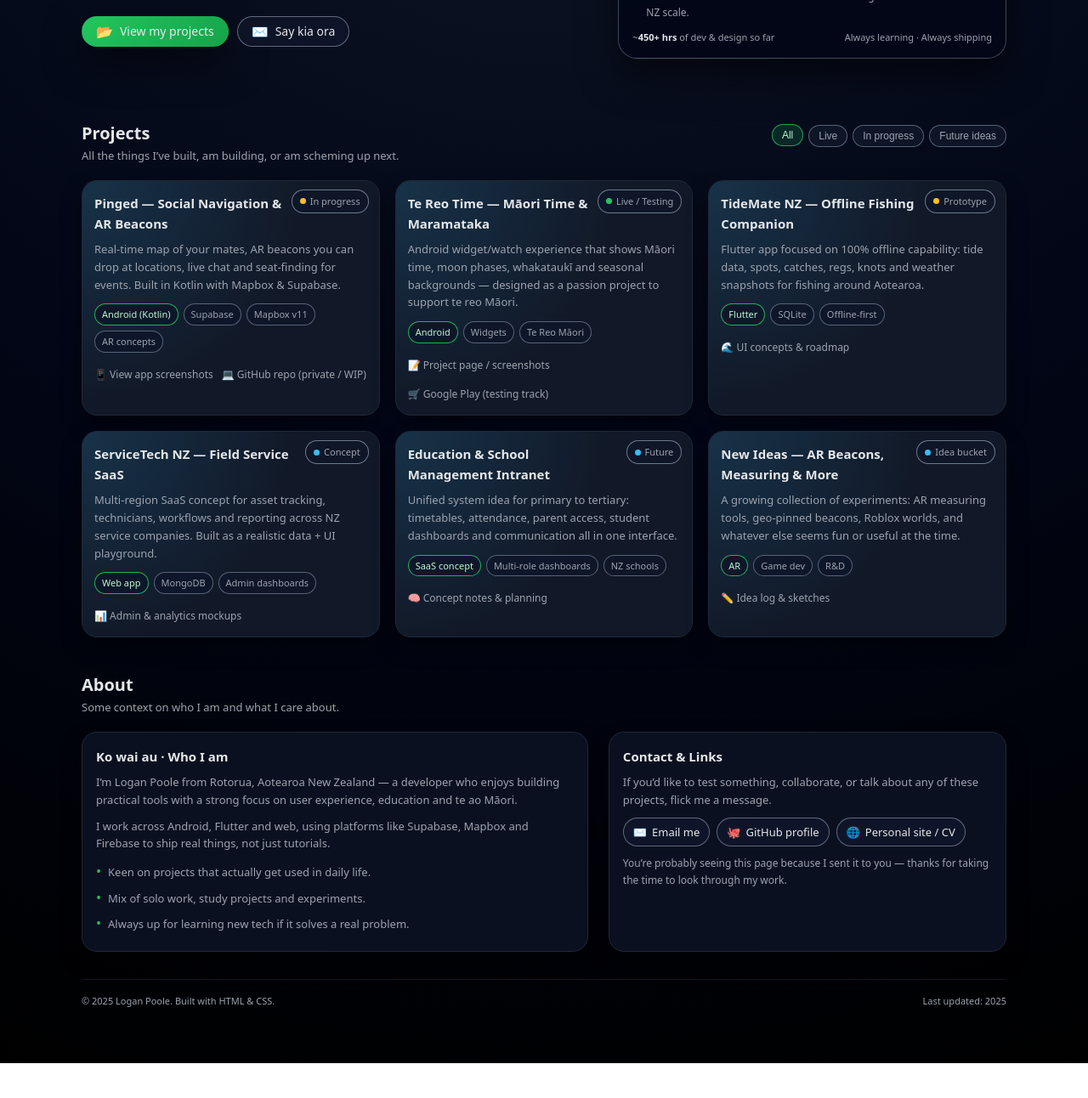
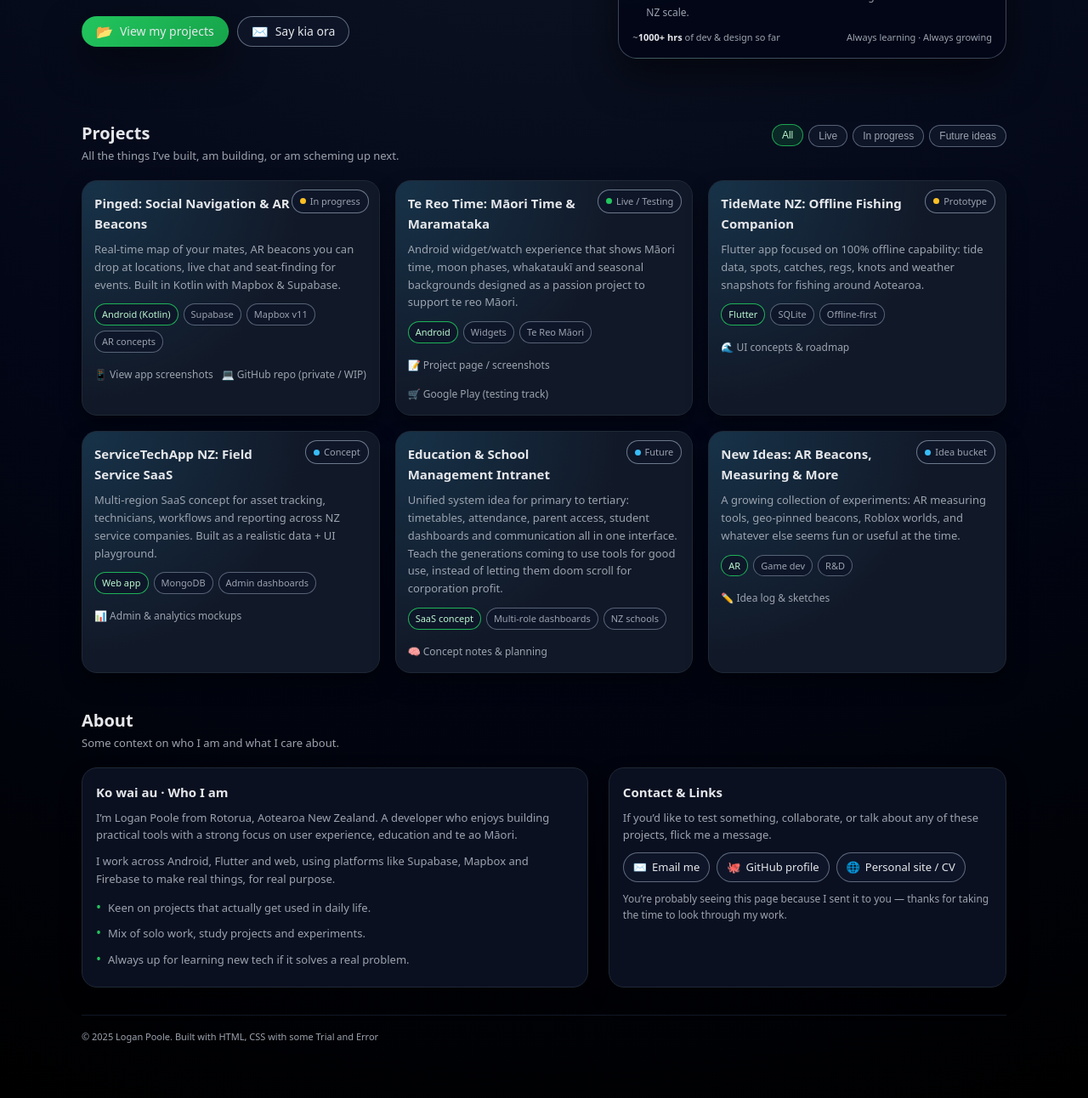
Before and after one commit to logan-poole/LoganPoole, a plain HTML site: page index.html in a window 1280 px wide. Shown: the part 451-1743 px from the top of the page at 85% size. Before the commit the page ends 1702 px from the top, so only its background shows below. Drawn offline with Linux system fonts and the light colour scheme.

Commit message:
Update index.html

```diff
--- a/index.html
+++ b/index.html
@@ -656,9 +656,9 @@
         <section class="hero" id="top">
             <div>
                 <div class="hero-kicker">Apps · Experiments · Side Projects</div>
-                <h1>Kia ora, I’m <span>Logan</span> — I design and build useful stuff.</h1>
+                <h1>Kia ora, I’m <span>Logan</span>.. I design and build useful stuff.</h1>
                 <p>
-                    Mobile apps, widgets, AR ideas and SaaS tools built around real needs — from
+                    Mobile apps, widgets, AR ideas and SaaS tools built around real needs from
                     te reo Māori time-telling and fishing tools to social navigation and school systems.
                 </p>
 
@@ -734,8 +734,8 @@
                     </div>
 
                     <div class="hero-card-footer">
-                        <span>~<strong>450+ hrs</strong> of dev & design so far</span>
-                        <span>Always learning · Always shipping</span>
+                        <span>~<strong>1000+ hrs</strong> of dev & design so far</span>
+                        <span>Always learning · Always growing</span>
                     </div>
                 </div>
             </div>
@@ -765,7 +765,7 @@
                         <span class="status-dot"></span>
                         <span>In progress</span>
                     </div>
-                    <h3 class="project-title">Pinged — Social Navigation & AR Beacons</h3>
+                    <h3 class="project-title">Pinged: Social Navigation & AR Beacons</h3>
                     <p class="project-sub">
                         Real-time map of your mates, AR beacons you can drop at locations, live chat
                         and seat-finding for events. Built in Kotlin with Mapbox & Supabase.
@@ -794,10 +794,10 @@
                         <span class="status-dot"></span>
                         <span>Live / Testing</span>
                     </div>
-                    <h3 class="project-title">Te Reo Time — Māori Time & Maramataka</h3>
+                    <h3 class="project-title">Te Reo Time: Māori Time & Maramataka</h3>
                     <p class="project-sub">
                         Android widget/watch experience that shows Māori time, moon phases,
-                        whakataukī and seasonal backgrounds — designed as a passion project to support te reo Māori.
+                        whakataukī and seasonal backgrounds designed as a passion project to support te reo Māori.
                     </p>
                     <div class="project-tags">
                         <span class="badge badge-accent">Android</span>
@@ -822,7 +822,7 @@
                         <span class="status-dot"></span>
                         <span>Prototype</span>
                     </div>
-                    <h3 class="project-title">TideMate NZ — Offline Fishing Companion</h3>
+                    <h3 class="project-title">TideMate NZ: Offline Fishing Companion</h3>
                     <p class="project-sub">
                         Flutter app focused on 100% offline capability: tide data, spots, catches,
                         regs, knots and weather snapshots for fishing around Aotearoa.
@@ -847,7 +847,7 @@
                         <span class="status-dot"></span>
                         <span>Concept</span>
                     </div>
-                    <h3 class="project-title">ServiceTech NZ — Field Service SaaS</h3>
+                    <h3 class="project-title">ServiceTechApp NZ: Field Service SaaS</h3>
                     <p class="project-sub">
                         Multi-region SaaS concept for asset tracking, technicians, workflows and
                         reporting across NZ service companies. Built as a realistic data + UI playground.
@@ -876,6 +876,8 @@
                     <p class="project-sub">
                         Unified system idea for primary to tertiary: timetables, attendance, parent
                         access, student dashboards and communication all in one interface.
+                        Teach the generations coming to use tools for good use, instead of letting them doom scroll for corporation profit.
+
                     </p>
                     <div class="project-tags">
                         <span class="badge badge-accent">SaaS concept</span>
@@ -897,7 +899,7 @@
                         <span class="status-dot"></span>
                         <span>Idea bucket</span>
                     </div>
-                    <h3 class="project-title">New Ideas — AR Beacons, Measuring & More</h3>
+                    <h3 class="project-title">New Ideas: AR Beacons, Measuring & More</h3>
                     <p class="project-sub">
                         A growing collection of experiments: AR measuring tools, geo-pinned beacons,
                         Roblox worlds, and whatever else seems fun or useful at the time.
@@ -929,12 +931,12 @@
                 <div class="about-block">
                     <h3>Ko wai au · Who I am</h3>
                     <p>
-                        I’m Logan Poole from Rotorua, Aotearoa New Zealand — a developer who enjoys
+                        I’m Logan Poole from Rotorua, Aotearoa New Zealand. A developer who enjoys
                         building practical tools with a strong focus on user experience, education and te ao Māori.
                     </p>
                     <p>
                         I work across Android, Flutter and web, using platforms like Supabase, Mapbox and Firebase
-                        to ship real things, not just tutorials.
+                        to make real things, for real purpose.
                     </p>
                     <ul class="about-list">
                         <li>Keen on projects that actually get used in daily life.</li>
@@ -958,7 +960,7 @@
         <span>🐙</span>
         <span>GitHub profile</span>
     </a>
-    <a href="https://poole.net.nz" class="contact-pill" target="_blank" rel="noreferrer">
+    <a href="https://logan-poole.github.io/LoganPoole/" class="contact-pill" target="_blank" rel="noreferrer">
         <span>🌐</span>
         <span>Personal site / CV</span>
     </a>
@@ -973,8 +975,7 @@
         </section>
 
         <footer>
-            <span>© <span id="year"></span> Logan Poole. Built with HTML & CSS.</span>
-            <span>Last updated: <span id="lastUpdated">2025</span></span>
+            <span>© <span id="year"></span> Logan Poole. Built with HTML, CSS with some Trial and Error </span>
         </footer>
     </main>
 
```
